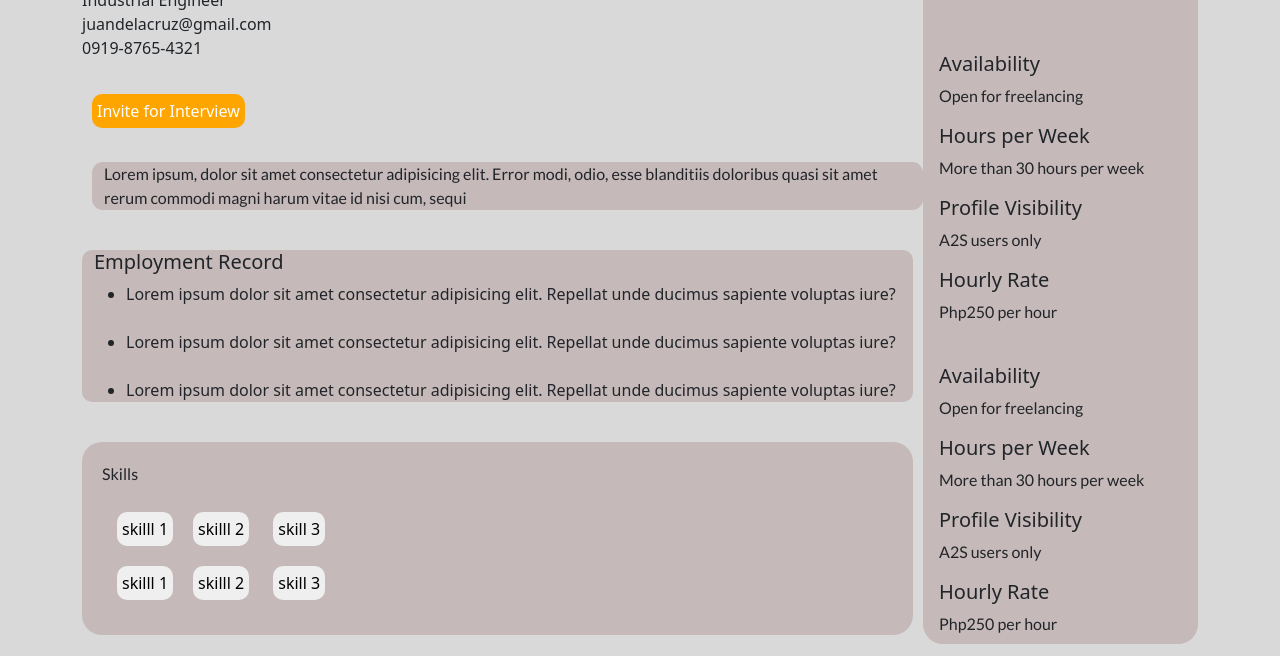
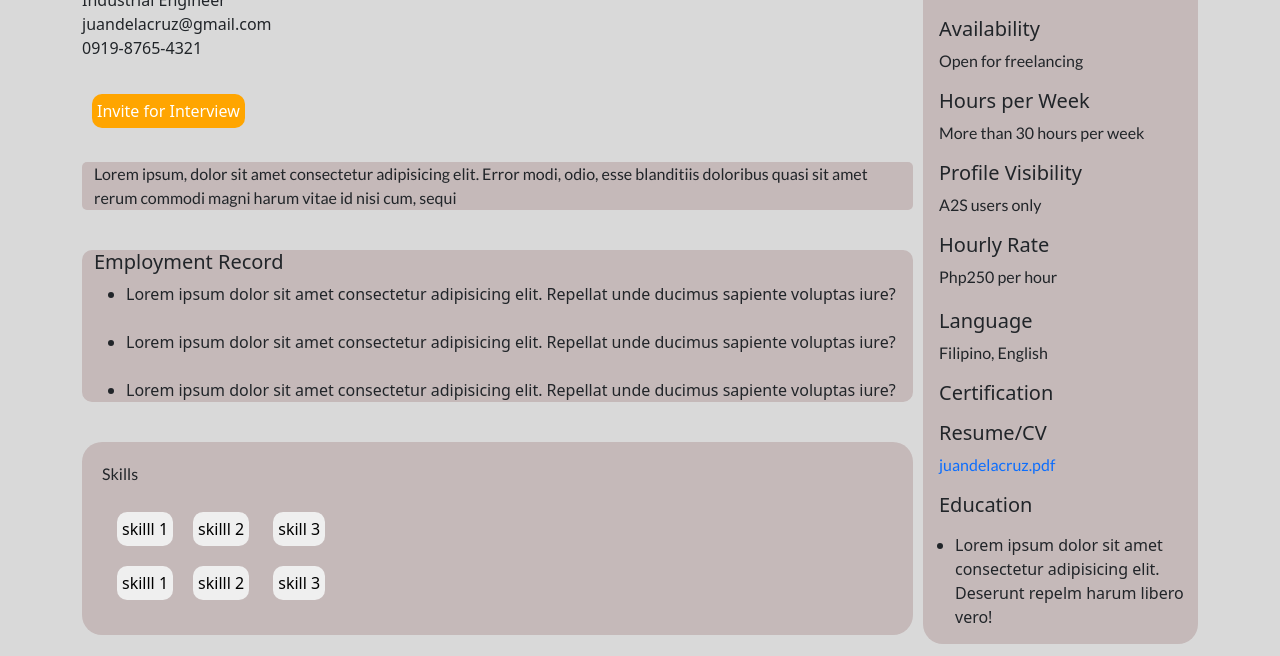
Before and after one commit to Melvin-Gesulgon/A2s-Online-Job-Portal, a plain HTML site: page talent-profile.html in a window 1280 px wide. Shown: the part 249-905 px from the top of the page. Drawn offline with nearby package versions, Linux system fonts and the light colour scheme.

Commit message:
updated talentOV page

```diff
--- a/talent-profile.html
+++ b/talent-profile.html
@@ -54,7 +54,7 @@
                 <br>
                 <button style="color: white; background-color:orange;" class="button">Invite for Interview</button>
                 <br><br>
-                <div class="container" style="background-color: #C5B9B9; border-radius: 11px; margin-left: 10px; margin-right: 30px">
+                <div class="container" style="background-color: #C5B9B9; border-radius: 5px; margin-right: 10px">
                     <p>Lorem ipsum, dolor sit amet consectetur adipisicing elit. Error modi, odio, esse blanditiis doloribus quasi sit amet rerum commodi magni harum vitae id nisi cum, sequi </p>
                 </div>
                 <br>
@@ -111,7 +111,7 @@
                     </div>
                 </div>
 
-                <div style="margin-top: 55px;">
+                <div style="margin-top: 20px;">
                   <h5 class="text-start ms-3">Availability</h5>
                   <p class="text-start ms-3">Open for freelancing</p>
                   <h5 class="text-start ms-3">Hours per Week</h5>
@@ -122,18 +122,21 @@
                   <p class="text-start ms-3">Php250 per hour</p>
                 </div>
 
-                <div style="margin-top: 40px;">
-                  <h5 class="text-start ms-3">Availability</h5>
-                  <p class="text-start ms-3">Open for freelancing</p>
-                  <h5 class="text-start ms-3">Hours per Week</h5>
-                  <p class="text-start ms-3">More than 30 hours per week</p>
-                  <h5 class="text-start ms-3">Profile Visibility</h5>
-                  <p class="text-start ms-3">A2S users only</p>
-                  <h5 class="text-start ms-3">Hourly Rate</h5>
-                  <p class="text-start ms-3">Php250 per hour</p>
+                <div style="margin-top: 20px;">
+                  <h5 class="text-start ms-3">Language</h5>
+                  <p class="text-start ms-3">Filipino, English</p>
+                  <h5 class="text-start ms-3">Certification</h5>
+                  <p class="text-start ms-3"></p>
+                  <h5 class="text-start ms-3">Resume/CV</h5>
+                  <p class="text-start ms-3"><a href="#">juandelacruz.pdf</a></p>
+                  <h5 class="text-start ms-3">Education</h5>
+                  <p class="text-start ms-3">
+                    <ul>
+                      <li>Lorem ipsum dolor sit amet consectetur adipisicing elit. Deserunt repelm harum libero vero!</li>
+                    </ul>
                 </div>
 
-                <div style="margin-top: 30px; margin-left: 5px; border-radius: 15px; background-color: #C5B9B9; width: 270px; height: 300px;">
+                <div style="margin-top: 30px; margin-left: 5px; border-radius: 15px; background-color: #C5B9B9; width: 270px; height: 300px; padding-top: 20px;">
                   <h5 class="ms-3">Completed Projects</h5>
                 </div>
 
```
